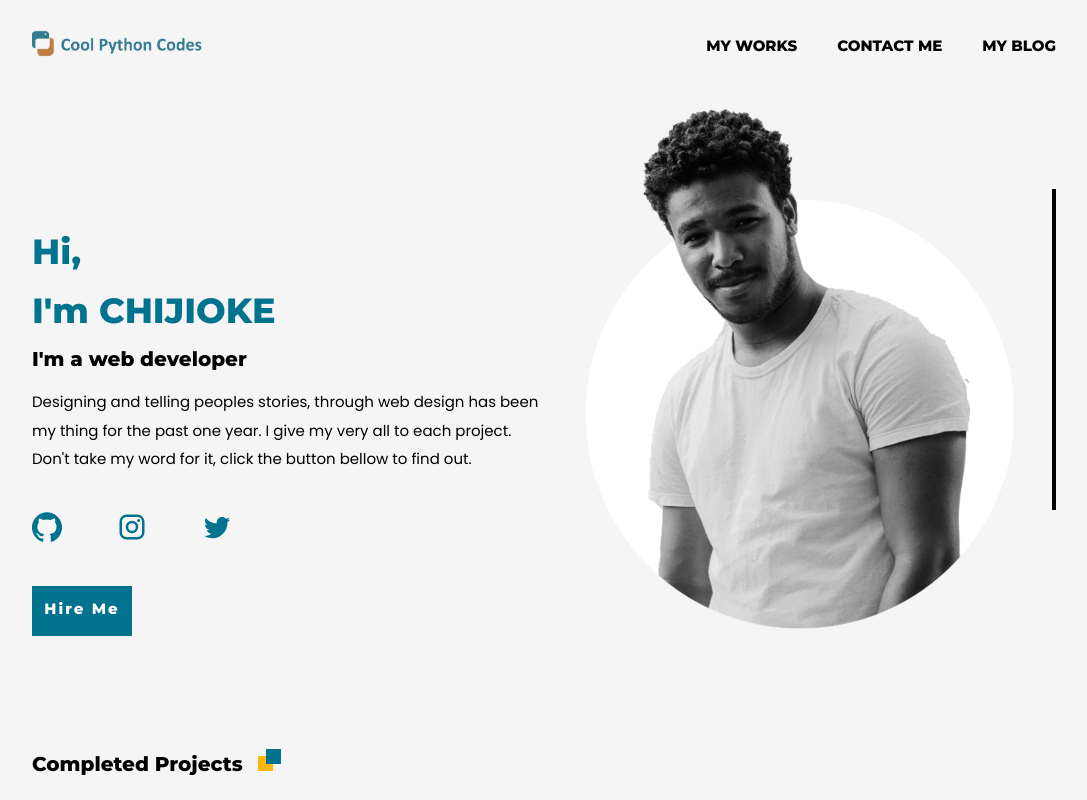
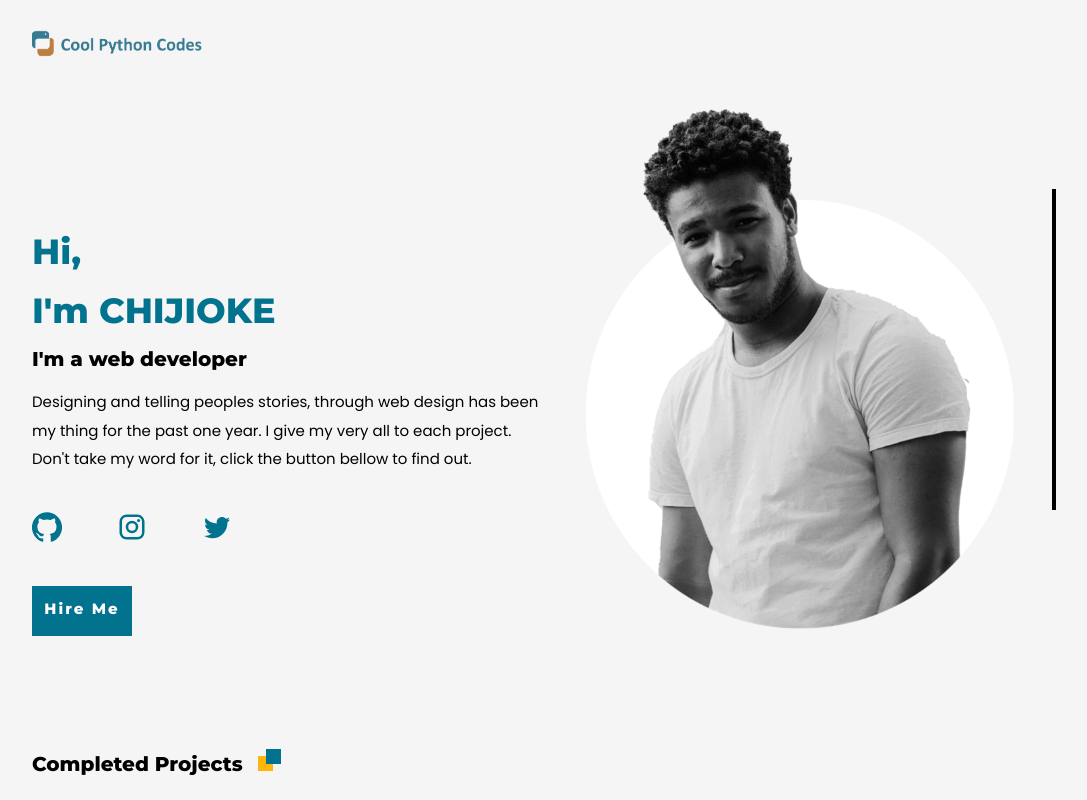
Before and after one commit to timmy471/my-portfolio, a React (Create React App) app: page / in a window 1280 px wide. Shown: the top 800 px of the page, without its empty margins (96-1183 px from the left). Built offline with nearby package versions, Linux system fonts and the light colour scheme.

Commit message:
menu toggle functionality added

```diff
--- a/_desktop.scss
+++ b/_desktop.scss
@@ -5,7 +5,8 @@
         .menu-btn{
             display: none;
         }
-        nav{
+
+        .nav{
             display: block;
             flex: 1;
 
--- a/_menu.scss
+++ b/_menu.scss
@@ -1,9 +1,11 @@
 .menu-btn{
-    // position: absolute;
-    // top: 4rem;
-    // right: 2rem;
+    position: fixed;
+    top: 3.5rem;
+    right: 2rem;
     z-index: 1500;
     cursor: pointer;
+    // justify-self: end;
+    // margin-left: 100px;
     @include easeOut;
 }
 
@@ -16,89 +18,93 @@ background: $primary-color;
 
 }
 
-// .close{
-//     transform: rotate(180deg);
+.close{
+    transform: rotate(180deg);
 
-//     .menu-btn-line {
-//         //   Line 1 - Rotate
-//         &:nth-child(1) {
-//             transform: rotate(45deg) translate(5px, 5px);
-//         }
+    .menu-btn-line {
+        //   Line 1 - Rotate
+        &:nth-child(1) {
+            transform: rotate(45deg) translate(5px, 5px);
+        }
 
-//         // Line 2 - Hide
-//         &:nth-child(2) {
-//             opacity: 0;
-//         }
+        // Line 2 - Hide
+        &:nth-child(2) {
+            opacity: 0;
+        }
 
-//         // Line 3 - Rotate
-//         &:nth-child(3) {
+        // Line 3 - Rotate
+        &:nth-child(3) {
 
-//             transform: rotate(-45deg) translate(7px, -6px);
-//         }
-//     }
+            transform: rotate(-45deg) translate(7px, -6px);
+        }
+    }
 
 
-//     // .nav{
+    // .nav{
 
-//     //     &::before{
-//     //         opacity: 1;
-//     //     }
+    //     &::before{
+    //         opacity: 1;
+    //     }
 
-//     //     .nav-list{
-//     //         transform: translateX(0);
-//     //     }
+    //     .nav-list{
+    //         transform: translateX(0);
+    //     }
 
-//     // }
-// }
+    // }
+}
 
-// .nav{
-
-//     &::before{
-//         content: '';
-//         position: absolute;
-//         top: 0;
-//         left: 0;
-//         width: 100%;
-//         height: 100vh;
-//         background: rgba(2, 114, 142, .2);
-//         // opacity: 0;
-//         // transform: scale();
-//         @include easeOut
-//     }
+.nav{
 
 
-//   .nav-list{
-//     position: fixed;
-//     width: 80%;
-//     height: 100vh;
-//     top: 0;
-//     left: 0;
-//     background: $primary-color;
-//     display: flex;
-//     flex-direction: column;
-//     align-items: flex-start;
-//     padding-left: 3rem;
-//     list-style: none;
-//     justify-content: space-around;
-//     transform: translateX(0);
-//     @include easeOut;
-//   }
+    &::before{
+        content: '';
+        position: absolute;
+        top: 0;
+        left: 0;
+        width: 100%;
+        height: 100vh;
+        z-index: 1000;
+        background: rgba(2, 114, 142, .2);
+        // opacity: 0;
+        // transform: scale();
+        @include easeOut
+    }
 
-//   .nav-link a{
-//     color: #fff;
-//     font-size: 1.7rem;
-//     text-transform: uppercase;
-//     letter-spacing: 2px;
-//   }
 
-// }
+  .nav-list{
+    position: fixed;
+    width: 80%;
+    height: 100vh;
+    top: 0;
+    left: 0;
+    background: $primary-color;
+    display: flex;
+    flex-direction: column;
+    align-items: flex-start;
+    padding-left: 3rem;
+    list-style: none;
+    justify-content: space-around;
+    z-index: 1000;
+    transform: translateX(0);
+    @include easeOut;
+  }
 
-// .close-nav{
+  .nav-link a{
+    color: #fff;
+    font-size: 1.7rem;
+    text-transform: uppercase;
+    letter-spacing: 2px;
+    z-index: 1000;
+  }
 
-//     &.nav::before{
-//         opacity:0;
-//     }
-//       .nav-list{
-//           transform: translateX(-100%);
-//       }
-// }
+}
+
+.close-nav{
+
+    &.nav::before{
+        opacity:0;
+    }
+      .nav-list{
+          transform: translateX(-100%);
+      }
+}
--- a/src/App.scss
+++ b/src/App.scss
@@ -63,10 +63,11 @@ header {
     // top: 5rem;
     // transform: translateY(-50%);
   }
-  nav{
-    display: none;
+
+  .nav{
+    // display: none;
     // flex: 0.8;
-    // justify-self: flex-end;
+    // justify-self: end;s
 
   }
 }
--- a/src/components/Header.js
+++ b/src/components/Header.js
@@ -1,8 +1,16 @@
-import React from 'react';
+import React, { useState } from 'react';
 import { Link } from 'react-scroll';
 
 
 const Header = () => {
+
+	const [menuToggle, setmenuToggle] = useState(false);
+	const [navToggle, setnavToggle] = useState(true);
+
+	const handleClick = ()=>{
+		setmenuToggle(!menuToggle);
+		setnavToggle(!navToggle);
+	}
 
 	return (
 
@@ -10,13 +18,13 @@ const Header = () => {
 			<div className="logo">
 				<img src={require("../img/logo.png")} alt="" />
 			</div>
-			<div className="menu-btn">
+			<div className={`menu-btn ${menuToggle ? 'close' : null}` } onClick={handleClick}>
 				<div className="menu-btn-line"></div>
 				<div className="menu-btn-line"></div>
 		 		<div className="menu-btn-line"></div>
 			</div>
-			<nav className="nav close-nav">
-				<ul className="nav-list close-nav ">
+			<nav className={`nav ${navToggle ? 'close-nav' : null}`} >
+				<ul className={`nav-list ${navToggle ? 'close-nav' : null}`} >
 					<li className="nav-link ">
 						<Link
 							to='works'
```
Also changed, not shown: 1 other file (tests, documents, lock files or other folders).
